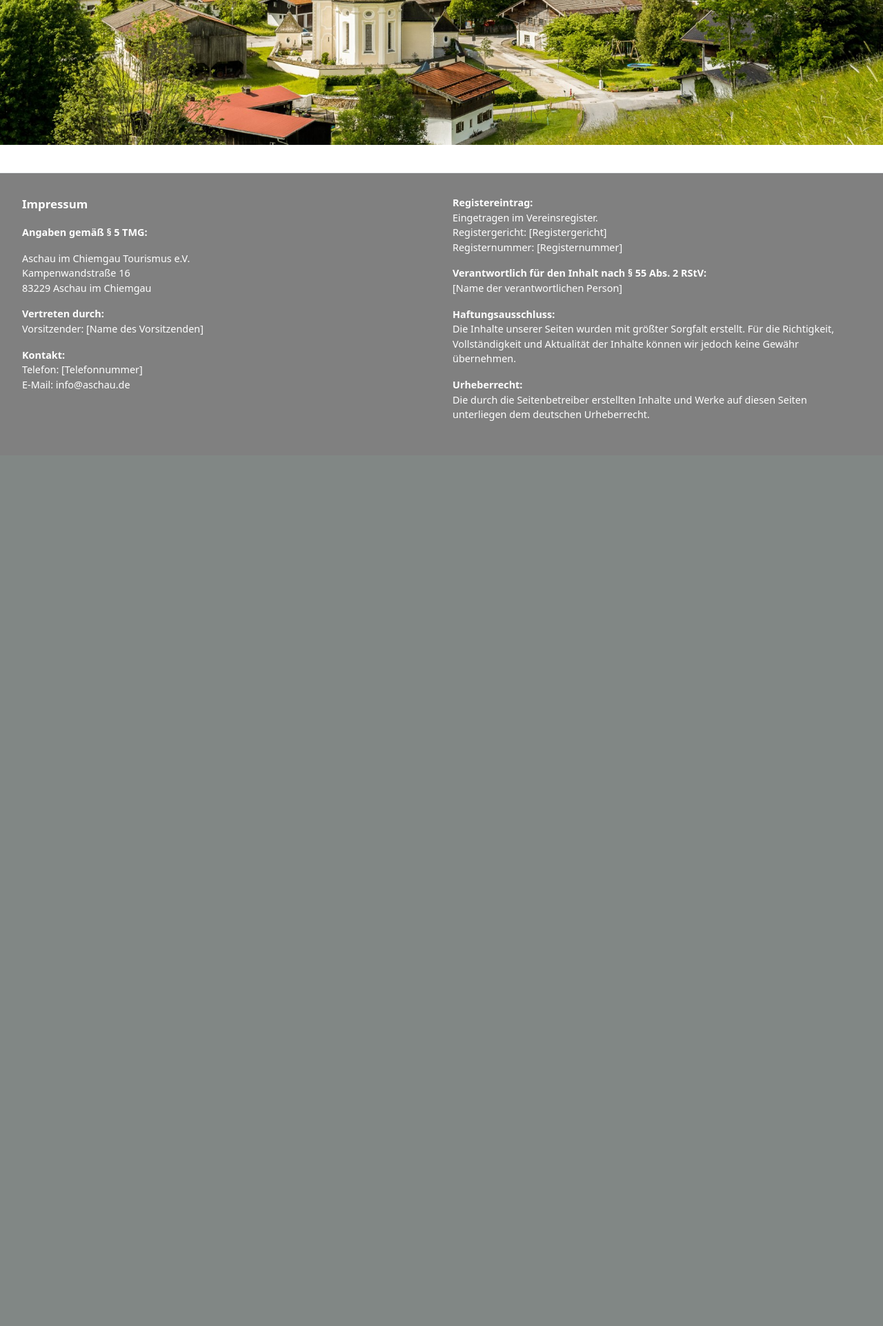
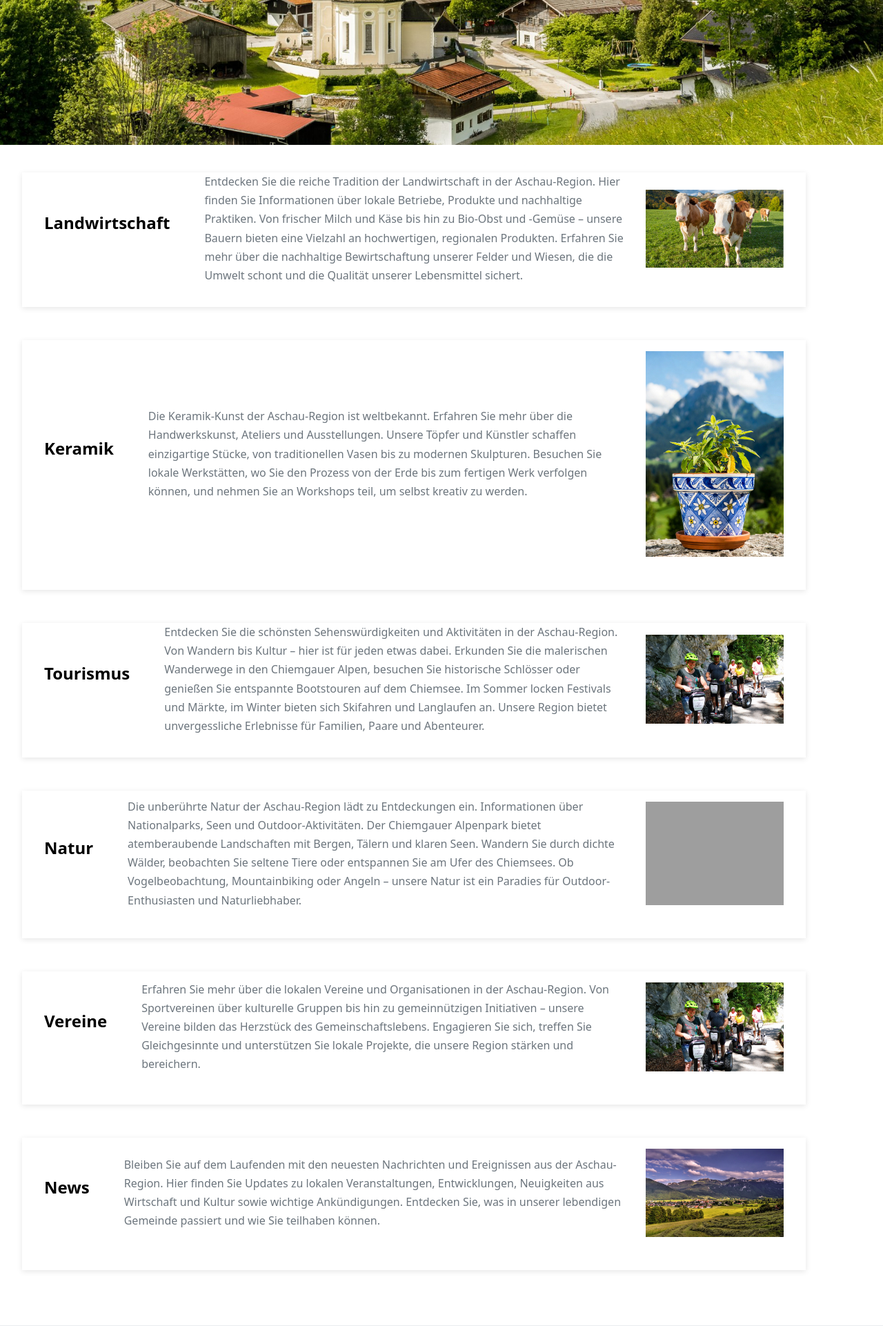
Before and after one commit to ME-Tii/aschau_regional, a Flask app: page / in a window 1280 px wide. Shown: the part 590-2512 px from the top of the page at 69% size. Before the commit the page ends 1200 px from the top, so only its background shows below. Run offline with Flask 3, Linux system fonts and the light colour scheme; grey boxes are pictures that could not be loaded.

Commit message:
Restore sections to index.html while keeping menu links navigate to separate pages

```diff
--- a/templates/index.html
+++ b/templates/index.html
@@ -32,7 +32,38 @@
                 <li><a href="/news">News</a></li>
             </ul>
         </aside>
-
+        <main class="main-content">
+            <section id="landwirtschaft">
+                 <h2>Landwirtschaft</h2>
+                 <p>Entdecken Sie die reiche Tradition der Landwirtschaft in der Aschau-Region. Hier finden Sie Informationen über lokale Betriebe, Produkte und nachhaltige Praktiken. Von frischer Milch und Käse bis hin zu Bio-Obst und -Gemüse – unsere Bauern bieten eine Vielzahl an hochwertigen, regionalen Produkten. Erfahren Sie mehr über die nachhaltige Bewirtschaftung unserer Felder und Wiesen, die die Umwelt schont und die Qualität unserer Lebensmittel sichert.</p>
+                  <img src="{{ url_for('static', filename='pictures/oesterreich-kuehe-touristen-kuhunfaelle.jpg') }}" alt="Cow" style="width: 200px; max-width: 100%; height: auto; display: block; margin: 1rem auto;">
+             </section>
+            <section id="keramik">
+                 <h2>Keramik</h2>
+                 <p>Die Keramik-Kunst der Aschau-Region ist weltbekannt. Erfahren Sie mehr über die Handwerkskunst, Ateliers und Ausstellungen. Unsere Töpfer und Künstler schaffen einzigartige Stücke, von traditionellen Vasen bis zu modernen Skulpturen. Besuchen Sie lokale Werkstätten, wo Sie den Prozess von der Erde bis zum fertigen Werk verfolgen können, und nehmen Sie an Workshops teil, um selbst kreativ zu werden.</p>
+                  <img src="{{ url_for('static', filename='pictures/keramik.jpeg') }}" alt="Keramik" style="width: 200px; max-width: 100%; height: auto; display: block; margin: 1rem auto;">
+             </section>
+            <section id="tourismus">
+                 <h2>Tourismus</h2>
+                 <p>Entdecken Sie die schönsten Sehenswürdigkeiten und Aktivitäten in der Aschau-Region. Von Wandern bis Kultur – hier ist für jeden etwas dabei. Erkunden Sie die malerischen Wanderwege in den Chiemgauer Alpen, besuchen Sie historische Schlösser oder genießen Sie entspannte Bootstouren auf dem Chiemsee. Im Sommer locken Festivals und Märkte, im Winter bieten sich Skifahren und Langlaufen an. Unsere Region bietet unvergessliche Erlebnisse für Familien, Paare und Abenteurer.</p>
+                  <img src="{{ url_for('static', filename='pictures/tour.jpeg') }}" alt="Tourismus" style="width: 200px; max-width: 100%; height: auto; display: block; margin: 1rem auto;">
+             </section>
+            <section id="natur">
+                 <h2>Natur</h2>
+                 <p>Die unberührte Natur der Aschau-Region lädt zu Entdeckungen ein. Informationen über Nationalparks, Seen und Outdoor-Aktivitäten. Der Chiemgauer Alpenpark bietet atemberaubende Landschaften mit Bergen, Tälern und klaren Seen. Wandern Sie durch dichte Wälder, beobachten Sie seltene Tiere oder entspannen Sie am Ufer des Chiemsees. Ob Vogelbeobachtung, Mountainbiking oder Angeln – unsere Natur ist ein Paradies für Outdoor-Enthusiasten und Naturliebhaber.</p>
+                  <img src="{{ url_for('static', filename='pictures/nature.jpg') }}" alt="Natur" style="width: 200px; max-width: 100%; height: auto; display: block; margin: 1rem auto;">
+              </section>
+            <section id="vereine">
+                  <h2>Vereine</h2>
+                  <p>Erfahren Sie mehr über die lokalen Vereine und Organisationen in der Aschau-Region. Von Sportvereinen über kulturelle Gruppen bis hin zu gemeinnützigen Initiativen – unsere Vereine bilden das Herzstück des Gemeinschaftslebens. Engagieren Sie sich, treffen Sie Gleichgesinnte und unterstützen Sie lokale Projekte, die unsere Region stärken und bereichern.</p>
+                   <img src="{{ url_for('static', filename='pictures/tour.jpeg') }}" alt="Vereine" style="width: 200px; max-width: 100%; height: auto; display: block; margin: 1rem auto;">
+              </section>
+            <section id="news">
+                  <h2>News</h2>
+                  <p>Bleiben Sie auf dem Laufenden mit den neuesten Nachrichten und Ereignissen aus der Aschau-Region. Hier finden Sie Updates zu lokalen Veranstaltungen, Entwicklungen, Neuigkeiten aus Wirtschaft und Kultur sowie wichtige Ankündigungen. Entdecken Sie, was in unserer lebendigen Gemeinde passiert und wie Sie teilhaben können.</p>
+                   <img src="{{ url_for('static', filename='pictures/aschau-ichiemgau.jpeg') }}" alt="News" style="width: 200px; max-width: 100%; height: auto; display: block; margin: 1rem auto;">
+              </section>
+        </main>
     </div>
     <footer class="footer">
         <div class="footer-content">
```
